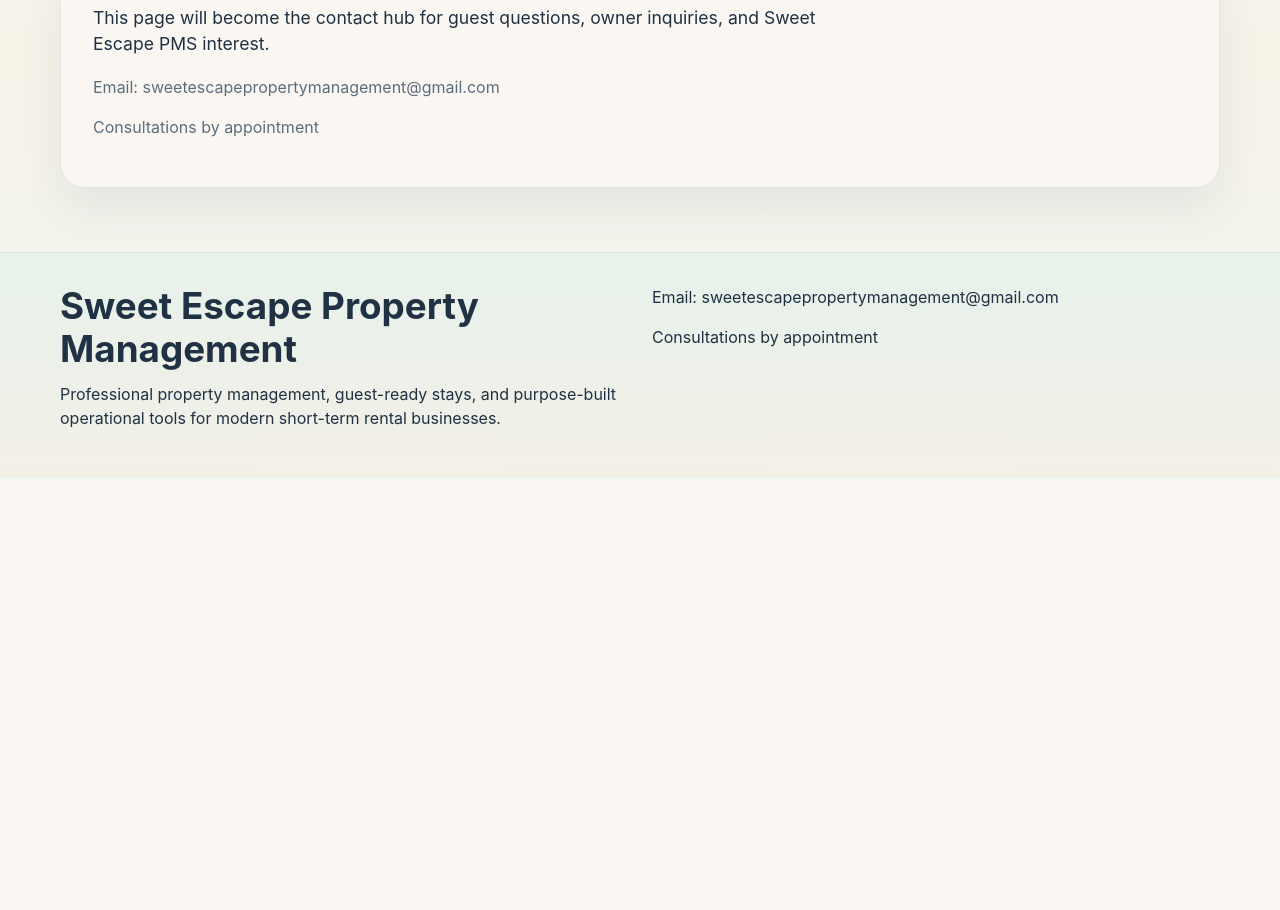
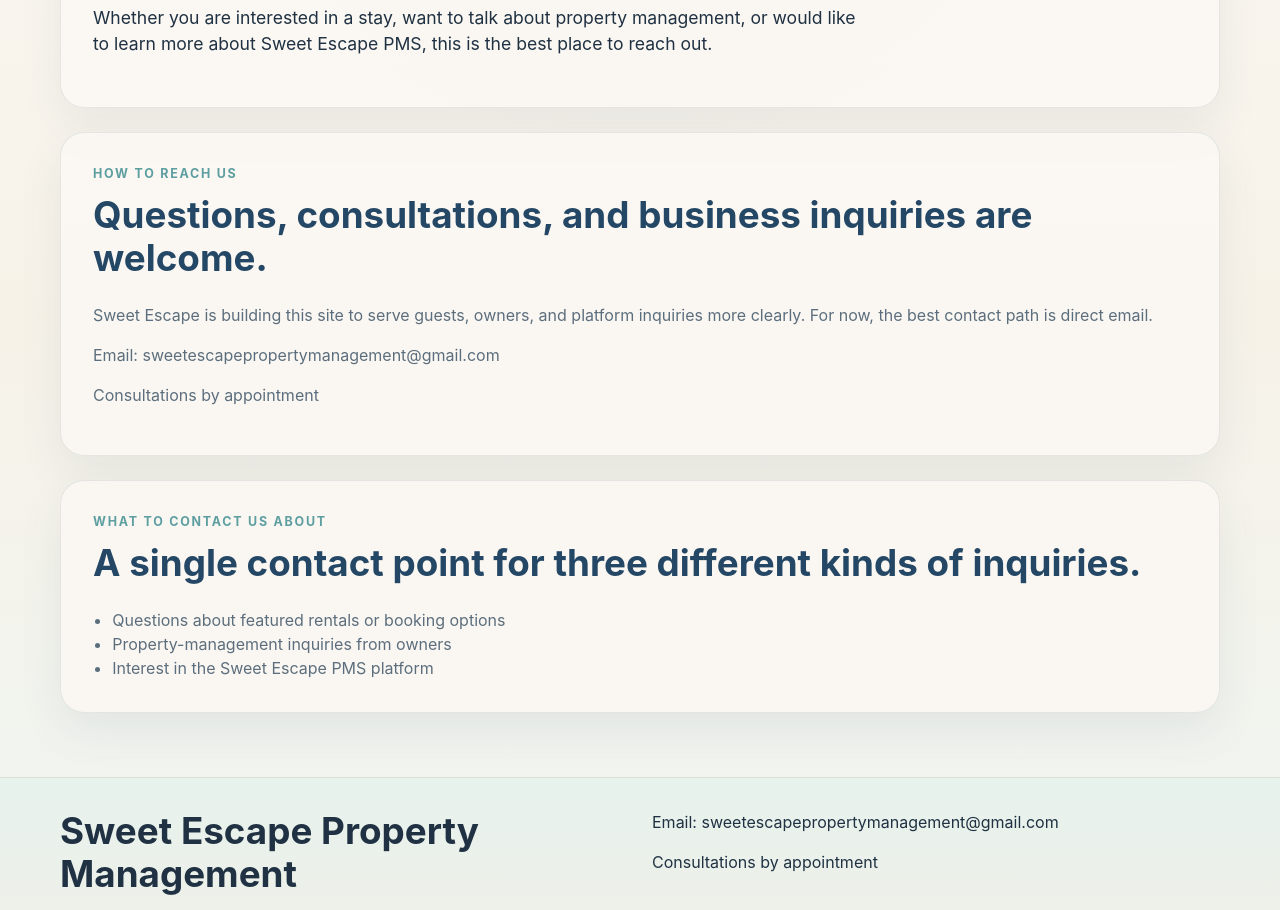
Before and after one commit to masterhavik/sweet-escape-website-2026, a React (Vite) app: page /contact in a window 1280 px wide. Shown: the part 320-1230 px from the top of the page. Before the commit the page ends 800 px from the top, so only its background shows below. Built offline with nearby package versions, Linux system fonts and the light colour scheme.

Commit message:
Refine contact page copy

```diff
--- a/src/pages/ContactPage.tsx
+++ b/src/pages/ContactPage.tsx
@@ -5,12 +5,35 @@ export function ContactPage() {
         <p className="eyebrow">Contact</p>
         <h1>Start a conversation with Sweet Escape.</h1>
         <p className="lead">
-          This page will become the contact hub for guest questions, owner inquiries, and Sweet
-          Escape PMS interest.
+          Whether you are interested in a stay, want to talk about property management, or would
+          like to learn more about Sweet Escape PMS, this is the best place to reach out.
+        </p>
+      </section>
+
+      <section className="panel">
+        <div className="section-heading">
+          <p className="eyebrow">How to reach us</p>
+          <h2>Questions, consultations, and business inquiries are welcome.</h2>
+        </div>
+        <p>
+          Sweet Escape is building this site to serve guests, owners, and platform inquiries more
+          clearly. For now, the best contact path is direct email.
         </p>
         <p>Email: sweetescapepropertymanagement@gmail.com</p>
         <p>Consultations by appointment</p>
       </section>
+
+      <section className="panel">
+        <div className="section-heading">
+          <p className="eyebrow">What to contact us about</p>
+          <h2>A single contact point for three different kinds of inquiries.</h2>
+        </div>
+        <ul className="list-block">
+          <li>Questions about featured rentals or booking options</li>
+          <li>Property-management inquiries from owners</li>
+          <li>Interest in the Sweet Escape PMS platform</li>
+        </ul>
+      </section>
     </div>
   );
 }
```
